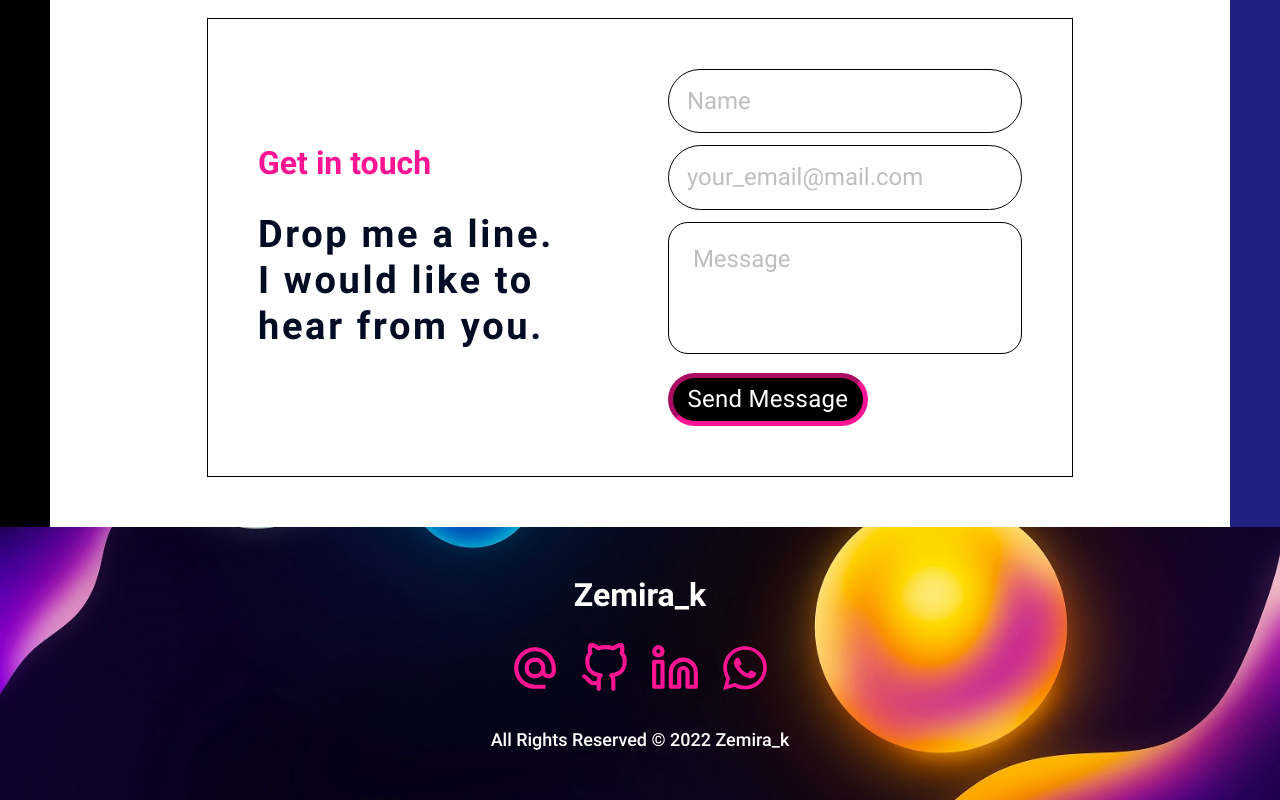
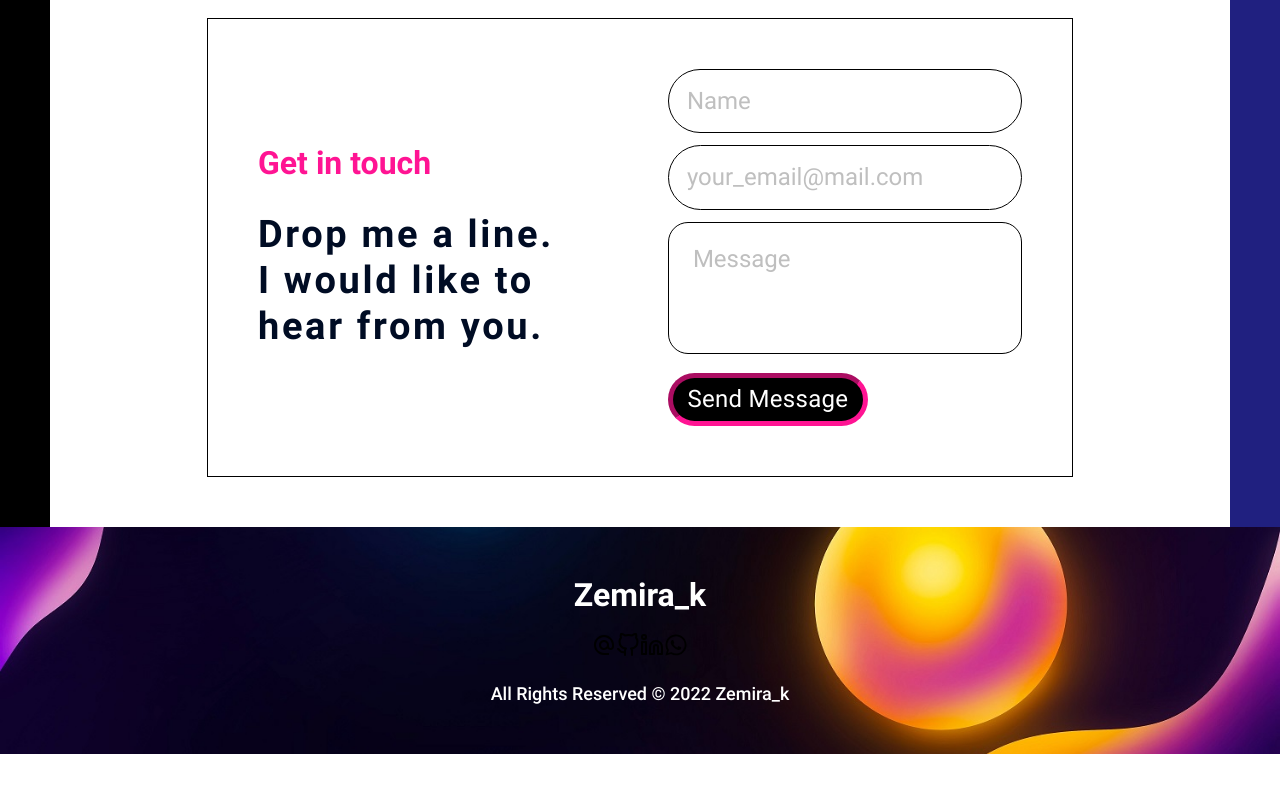
Before and after one commit to zemira-k/zemira-k.github.io, a React (Create React App) app: page / in a window 1280 px wide. Shown: the part 2531-3331 px from the top of the page. After the commit the page ends 3285 px from the top, so only its background shows below. Built offline with nearby package versions, Linux system fonts and the light colour scheme.

Commit message:
change nav class name

```diff
--- a/src/components/Navigation/Navigation.js
+++ b/src/components/Navigation/Navigation.js
@@ -11,16 +11,16 @@ export const Navigation = () => {
   return (
     <nav>
       <a href={emailLink} target="_blank" rel="noreferrer">
-        <MdAlternateEmail className="nav__icon" />
+        <MdAlternateEmail className="nav__big-icon" />
       </a>
       <a href={gitLink} target="_blank" rel="noreferrer">
-        <FiGithub className="nav__icon" />
+        <FiGithub className="nav__big-icon" />
       </a>
       <a href={linkedinLink} target="_blank" rel="noreferrer">
-        <FiLinkedin className="nav__icon" />
+        <FiLinkedin className="nav__big-icon" />
       </a>
       <a href={whatsappLink} target="_blank" rel="noreferrer">
-        <FaWhatsapp className="nav__icon" />
+        <FaWhatsapp className="nav__big-icon" />
       </a>
     </nav>
   );
```
